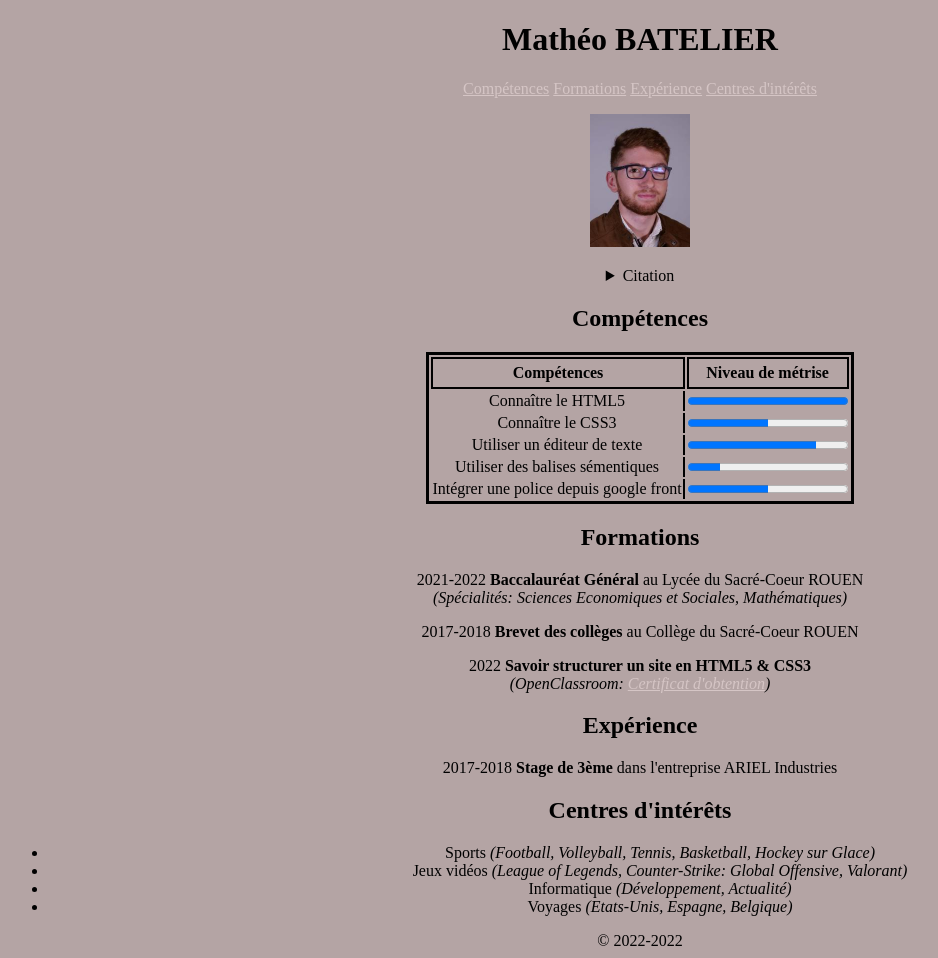
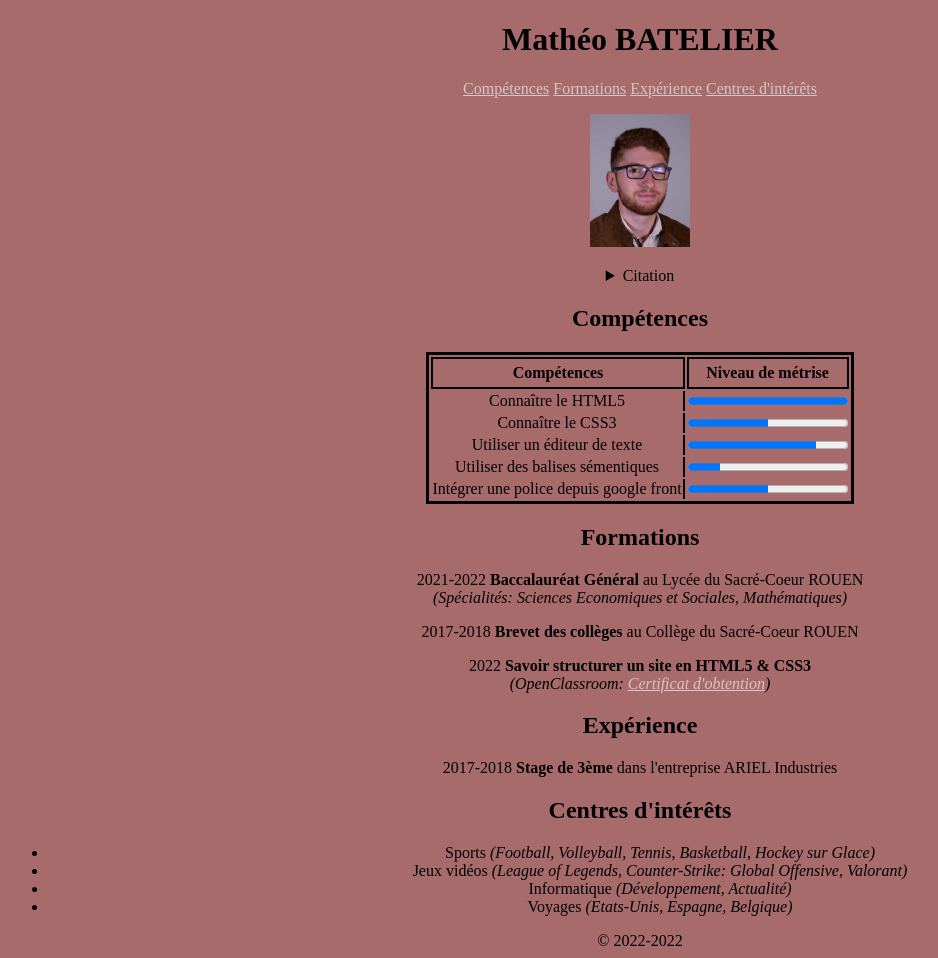
Before and after one commit to Skitroz/CV, a PHP site: page / in a window 1280 px wide. Shown: the whole page, without its empty margins (0-938 px from the left). Run offline with PHP 8.4, Linux system fonts and the light colour scheme.

Commit message:
Update style.css

```diff
--- a/style.css
+++ b/style.css
@@ -1,5 +1,5 @@
 body{
-    background-color: rgb(180, 164, 164);
+    background-color: rgb(167, 107, 107);
 }
 
 h1, figure, nav, #citation, #competences, #formations, #experience, #centres_d_interets, td, .section, footer{
```
